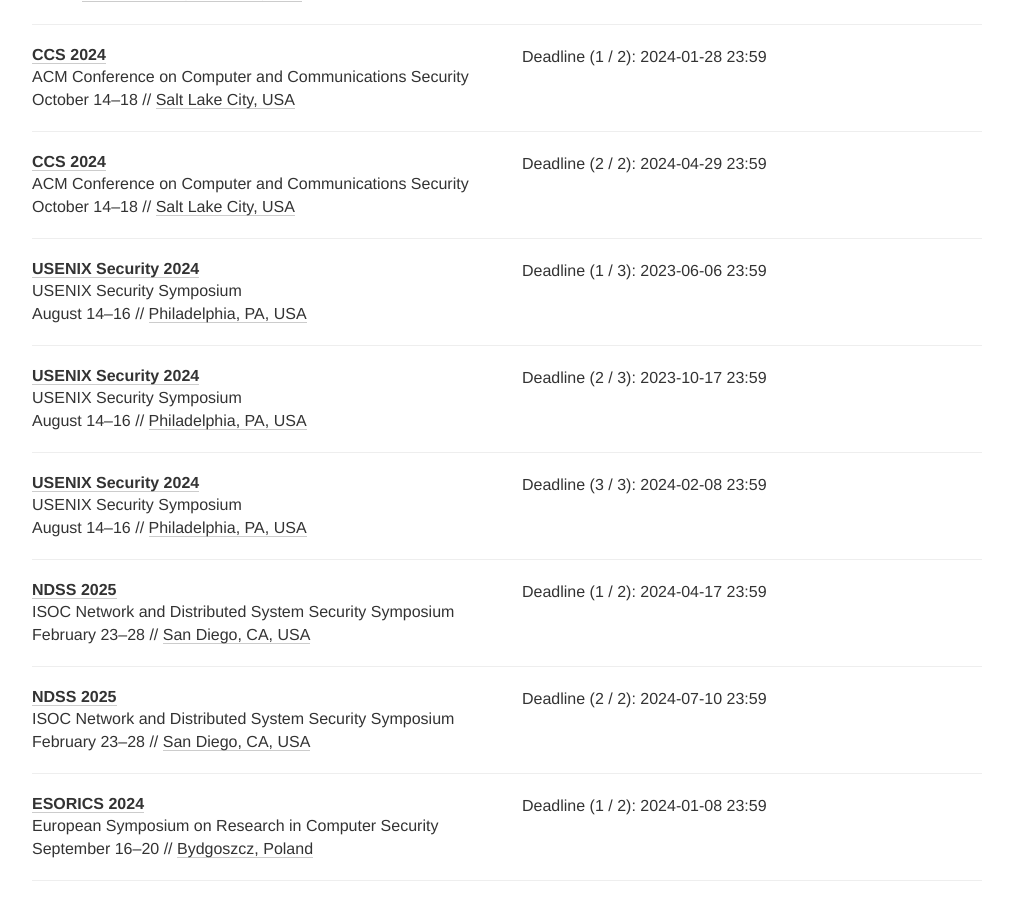
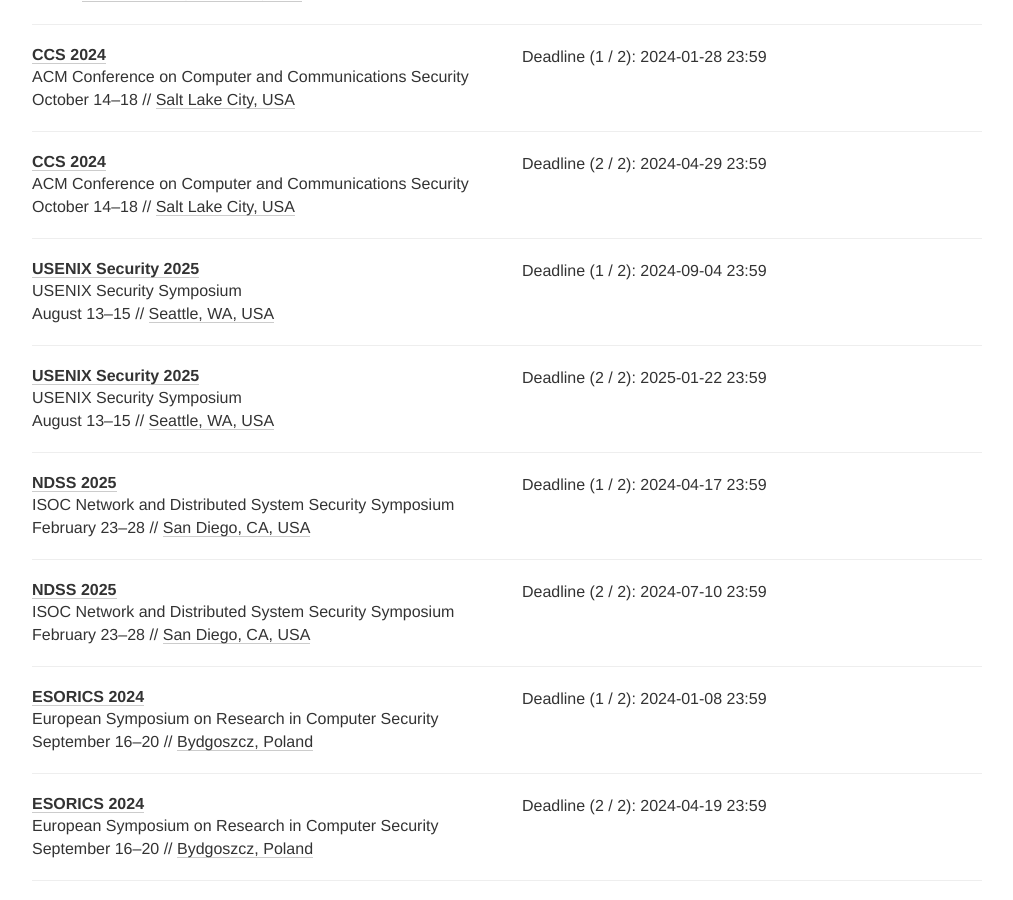
Before and after one commit to sec-deadlines/sec-deadlines.github.io, a Jekyll site: the page built from index.html, in a window 1280 px wide and 900 px high, scrolled down 547 px. Shown: the whole window, without its empty margins (133-1146 px from the left). Built offline with Jekyll 4.4.1, drawn with Linux system fonts in a browser that asks for light colours; nearby versions of some CDN libraries; comment, search, counter and statistics services are not loaded.

Commit message:
Update USENIX Sec25

```diff
--- a/_data/conferences.yml
+++ b/_data/conferences.yml
@@ -26,14 +26,13 @@
 
 - name: USENIX Security
   description: USENIX Security Symposium
-  year: 2024
-  link: https://www.usenix.org/conference/usenixsecurity24
+  year: 2025
+  link: https://www.usenix.org/conference/usenixsecurity25
   deadline:
-    - "2023-06-06 23:59"
-    - "2023-10-17 23:59"
-    - "2024-02-08 23:59"
-  date: "August 14-16"
-  place: Philadelphia, PA, USA
+    - "2024-09-04 23:59"
+    - "2025-01-22 23:59"
+  date: "August 13-15"
+  place: Seattle, WA, USA
   tags: [SEC, PRIV, CONF]
 
 - name: NDSS
```
